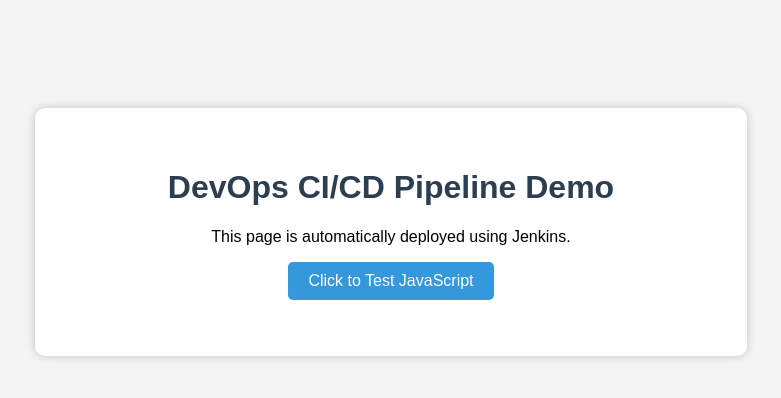
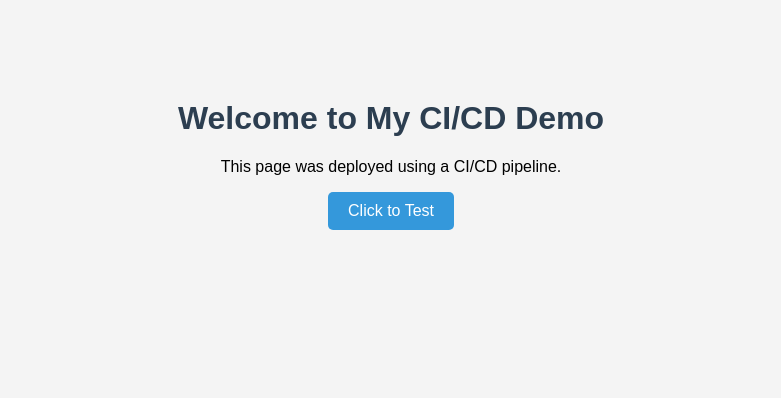
Before and after one commit to AA012/DevOps-Project, a plain HTML site: page index.html in a window 1280 px wide. Shown: the whole page, without its empty margins (249-1030 px from the left). Drawn offline with Linux system fonts and the light colour scheme.

Commit message:
updated and added html content

```diff
--- a/index.html
+++ b/index.html
@@ -1,60 +1,43 @@
 <!DOCTYPE html>
-<html lang="en">
+<html>
 <head>
-    <meta charset="UTF-8">
-    <title>DevOps CI/CD</title>
+    <title>CI/CD Demo</title>
     <style>
         body {
-            font-family: Arial, sans-serif;
+            font-family: Arial;
             text-align: center;
+            margin-top: 100px;
             background-color: #f4f4f4;
-            padding-top: 100px;
         }
 
         h1 {
             color: #2c3e50;
         }
 
-        .container {
-            background: white;
-            padding: 40px;
-            margin: auto;
-            width: 50%;
-            border-radius: 10px;
-            box-shadow: 0px 0px 10px rgba(0,0,0,0.2);
-        }
-
         button {
             padding: 10px 20px;
-            background: #3498db;
+            font-size: 16px;
+            background-color: #3498db;
+            color: white;
             border: none;
-            color: white;
-            font-size: 16px;
             border-radius: 5px;
-            cursor: pointer;
-        }
-
-        button:hover {
-            background: #2980b9;
         }
     </style>
 </head>
 
 <body>
 
-<div class="container">
-    <h1>DevOps CI/CD Pipeline Demo</h1>
-    <p>This page is automatically deployed using Jenkins.</p>
+<h1>Welcome to My CI/CD Demo</h1>
+<p>This page was deployed using a CI/CD pipeline.</p>
 
-    <button onclick="showMessage()">Click to Test JavaScript</button>
+<button onclick="deployMessage()">Click to Test</button>
 
-    <p id="message"></p>
-</div>
+<p id="message"></p>
 
 <script>
-function showMessage() {
+function deployMessage() {
     document.getElementById("message").innerHTML =
-    "Deployment Successful! Jenkins CI/CD pipeline is working.";
+    "Deployment successful! CI/CD pipeline is working.";
 }
 </script>
 
```
